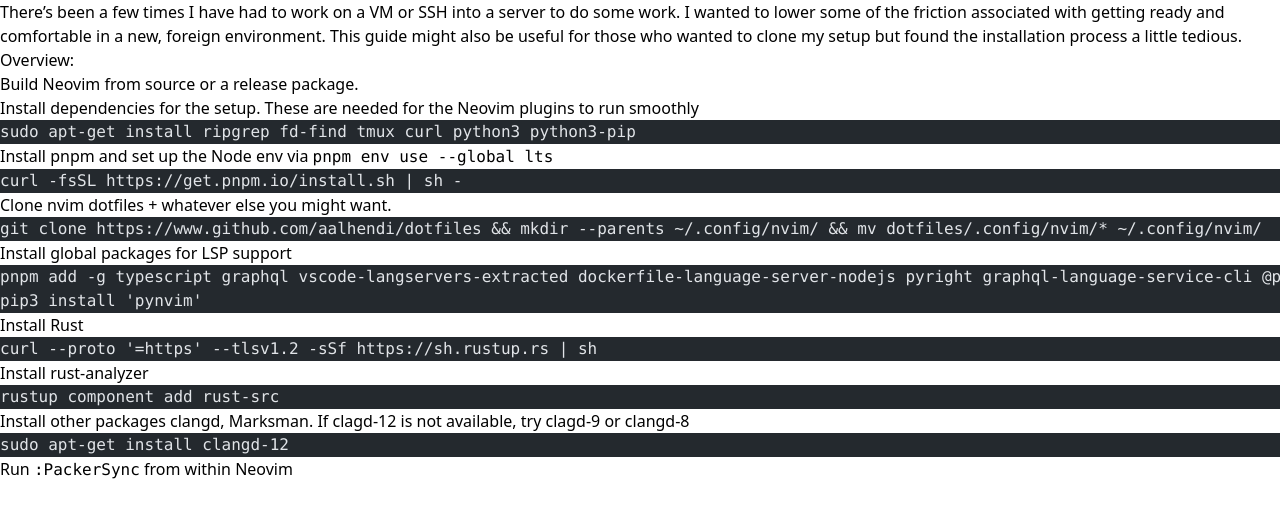
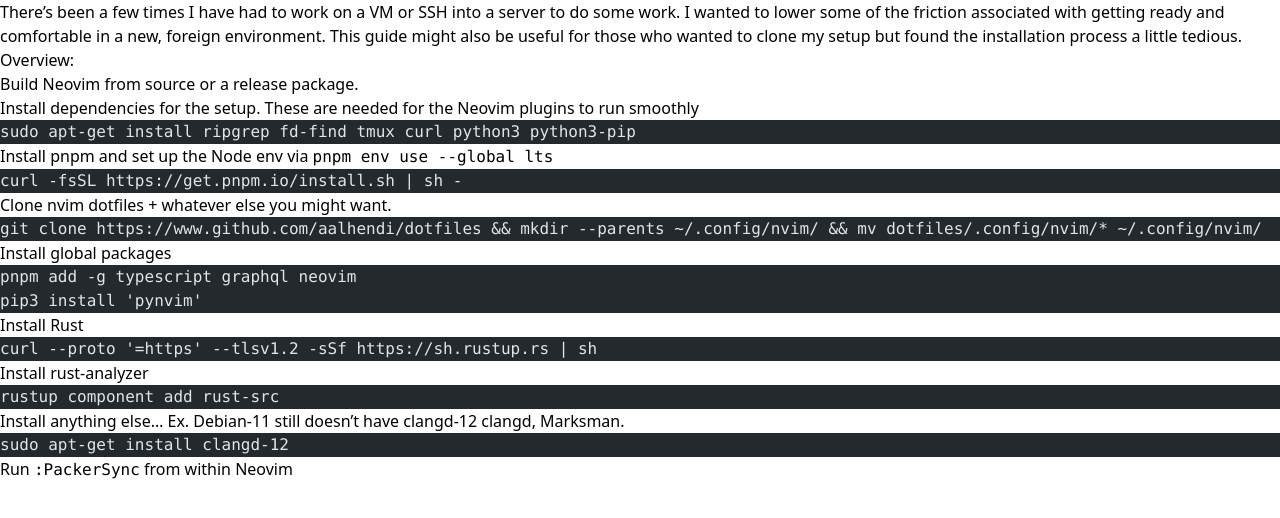
Before and after one commit to aalhendi/aalhendi.com, an Astro site: page /blog/setup-pde in a window 1280 px wide. Built offline with nearby package versions, Linux system fonts and the light colour scheme; Astro itself is replaced by a stand-in of ours; code samples lack their colours.

Commit message:
fix: update pde post

````diff
--- a/src/pages/blog/setup-pde.md
+++ b/src/pages/blog/setup-pde.md
@@ -29,10 +29,10 @@
    git clone https://www.github.com/aalhendi/dotfiles && mkdir --parents ~/.config/nvim/ && mv dotfiles/.config/nvim/* ~/.config/nvim/
    ```
 
-5. Install global packages for LSP support
+5. Install global packages
 
    ```bash
-   pnpm add -g typescript graphql vscode-langservers-extracted dockerfile-language-server-nodejs pyright graphql-language-service-cli @prisma/language-server @tailwindcss/language-server typescript-language-server yaml-language-server neovim
+   pnpm add -g typescript graphql neovim
    ```
 
    ```bash
@@ -51,7 +51,7 @@
    rustup component add rust-src
    ```
 
-8. Install other packages [clangd](https://clangd.llvm.org/installation.html), [Marksman](https://github.com/artempyanykh/marksman). If clagd-12 is not available, try clagd-9 or clangd-8
+8. Install anything else... Ex. Debian-11 still doesn't have clangd-12 [clangd](https://clangd.llvm.org/installation.html), [Marksman](https://github.com/artempyanykh/marksman).
 
    ```bash
    sudo apt-get install clangd-12
````
